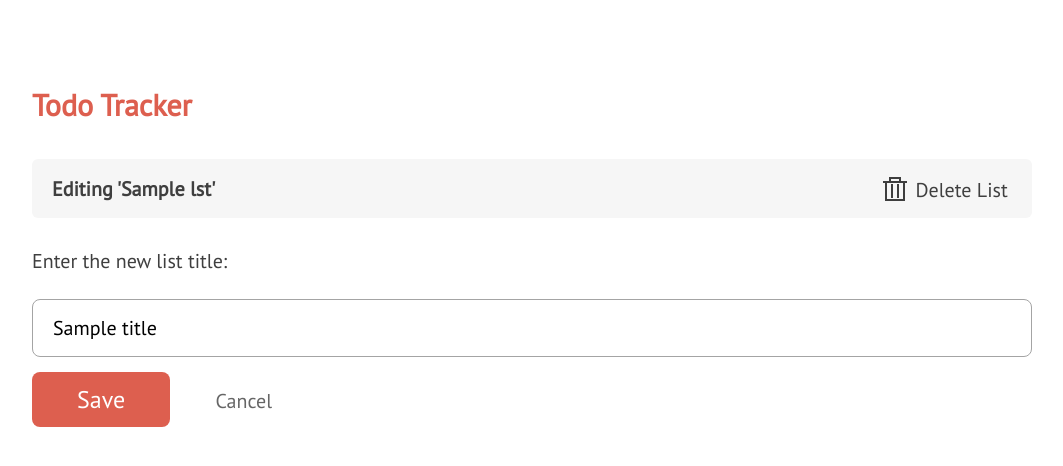
After one commit to thaddeuspearson/LS-PY175, a Flask app: template todo_starter/templates/edit_list.html in a window 1280 px wide. The commit adds this page. Shown: the top 466 px of the page, without its empty margins (108-1171 px from the left). Run offline with Flask 3, Linux system fonts and the light colour scheme; the template is opened without the code that fills it: most values are stand-ins (such as "Sample title", 1, 10 or a date in 2020).

Commit message:
add edit list feature

```diff
--- a/todo_starter/app.py
+++ b/todo_starter/app.py
@@ -1,7 +1,8 @@
 from todos.utils import (
     error_for_list_title,
     error_for_todo,
-    find_todo_lst_by_id,
+    find_todo_list_by_id,
+    delete_todo_list_by_id,
     find_todo_by_id,
     delete_todo_by_id,
     mark_all_todos_completed
@@ -64,21 +65,44 @@ def create_list():
     return redirect(url_for("get_lists"))
 
 
-@app.route("/lists/<list_id>")
-def display_list(list_id):
-    lst = find_todo_lst_by_id(list_id, session["lists"])
+@app.route("/lists/<list_id>", methods=["POST"])
+def update_list(list_id):
+    title = request.form["list_title"].strip()
+    lst = find_todo_list_by_id(list_id, session["lists"])
+    error = error_for_list_title(title, session["lists"])
+
+    if not lst:
+        raise NotFound(description="List not Found")
+    elif error:
+        flash(error, "error")
+        return render_template("/edit_list.html", lst=lst, title=title)
+
+    lst["title"] = title
+
+    flash('The list title has been updated', "success")
+    return redirect(url_for("display_list", list_id=list_id))
+
+
+@app.route("/lists/<list_id>/delete", methods=["POST"])
+def delete_list(list_id):
+    lst = find_todo_list_by_id(list_id, session["lists"])
 
     if not lst:
         raise NotFound(description="List not Found")
 
-    return render_template("list.html", lst=lst)
+    title = lst["title"]
+    session["lists"] = delete_todo_list_by_id(list_id, session["lists"])
+
+    flash(f"The list: '{title}' has been deleted", "success")
+    session.modified = True
+    return redirect(url_for("get_lists"))
 
 
 @app.route("/lists/<list_id>/todos", methods=["POST"])
 def create_todo(list_id):
     todo_title = request.form["todo"].strip()
 
-    lst = find_todo_lst_by_id(list_id, session["lists"])
+    lst = find_todo_list_by_id(list_id, session["lists"])
     if not lst:
         raise NotFound(description="List not Found")
 
@@ -98,9 +122,29 @@ def create_todo(list_id):
     return redirect(url_for("display_list", list_id=list_id))
 
 
+@app.route("/lists/<list_id>", methods=["GET"])
+def display_list(list_id):
+    lst = find_todo_list_by_id(list_id, session["lists"])
+
+    if not lst:
+        raise NotFound(description="List not Found")
+
+    return render_template("list.html", lst=lst)
+
+
+@app.route("/lists/<list_id>/edit", methods=["GET"])
+def edit_list(list_id):
+    lst = find_todo_list_by_id(list_id, session["lists"])
+
+    if not lst:
+        raise NotFound(description="List not Found")
+
+    return render_template("edit_list.html", lst=lst)
+
+
 @app.route("/lists/<list_id>/todos/<todo_id>/toggle", methods=["POST"])
 def toggle_todo_complete(list_id, todo_id):
-    lst = find_todo_lst_by_id(list_id, session["lists"])
+    lst = find_todo_list_by_id(list_id, session["lists"])
     if not lst:
         raise NotFound(description="List not found")
 
@@ -117,7 +161,7 @@ def toggle_todo_complete(list_id, todo_id):
 
 @app.route("/lists/<list_id>/todos/<todo_id>/delete", methods=["POST"])
 def delete_todo(list_id, todo_id):
-    lst = find_todo_lst_by_id(list_id, session["lists"])
+    lst = find_todo_list_by_id(list_id, session["lists"])
     if not lst:
         raise NotFound(description="List not found")
 
@@ -134,7 +178,7 @@ def delete_todo(list_id, todo_id):
 
 @app.route("/lists/<list_id>/complete_all", methods=["POST"])
 def complete_all_todos(list_id):
-    lst = find_todo_lst_by_id(list_id, session["lists"])
+    lst = find_todo_list_by_id(list_id, session["lists"])
     if not lst:
         raise NotFound(description="List not found")
 
--- /dev/null
+++ b/todo_starter/templates/edit_list.html
@@ -0,0 +1,34 @@
+{% extends "layout.html" %}
+
+    {% block content %}
+        <section id="todos">
+            <header>
+                <h2>Editing '{{ lst.title }}'</h2>
+                <ul>
+                    <li>
+                        <form class="delete"
+                              action="{{ url_for('delete_list', list_id=lst.id) }}"
+                              method="post">
+                            <button type="submit" class="delete">Delete List</button>
+                        </form>
+                    </li>
+                </ul>
+            </header>
+        </section>
+
+        <form action="{{ url_for('update_list', list_id=lst.id) }}" method="post">
+            <dl>
+                <dt>
+                    <label for="list-title">Enter the new list title:</label>
+                </dt>
+                <dd>
+                    <input type="text" name="list_title" placeholder="List title"
+                           value="{{ title if title is defined else lst.title }}">
+                </dd>
+            </dl>
+            <fieldset class="actions">
+                <input type="submit" value="Save">
+                <a href="{{ url_for('display_list', list_id=lst.id) }}">Cancel</a>
+            </fieldset>
+        </form>
+    {% endblock %}
--- a/todo_starter/templates/list.html
+++ b/todo_starter/templates/list.html
@@ -13,7 +13,7 @@
           </form>
         </li>
         <li>
-          <a class="edit" href="/lists/{{ lst.id }}/edit">Edit List</a>
+          <a class="edit" href="{{ url_for('edit_list', list_id=lst.id) }}">Edit List</a>
         </li>
       </ul>
     </header>
```
Also changed, not shown: todo_starter/todos/utils.py (+8 -2 lines).
